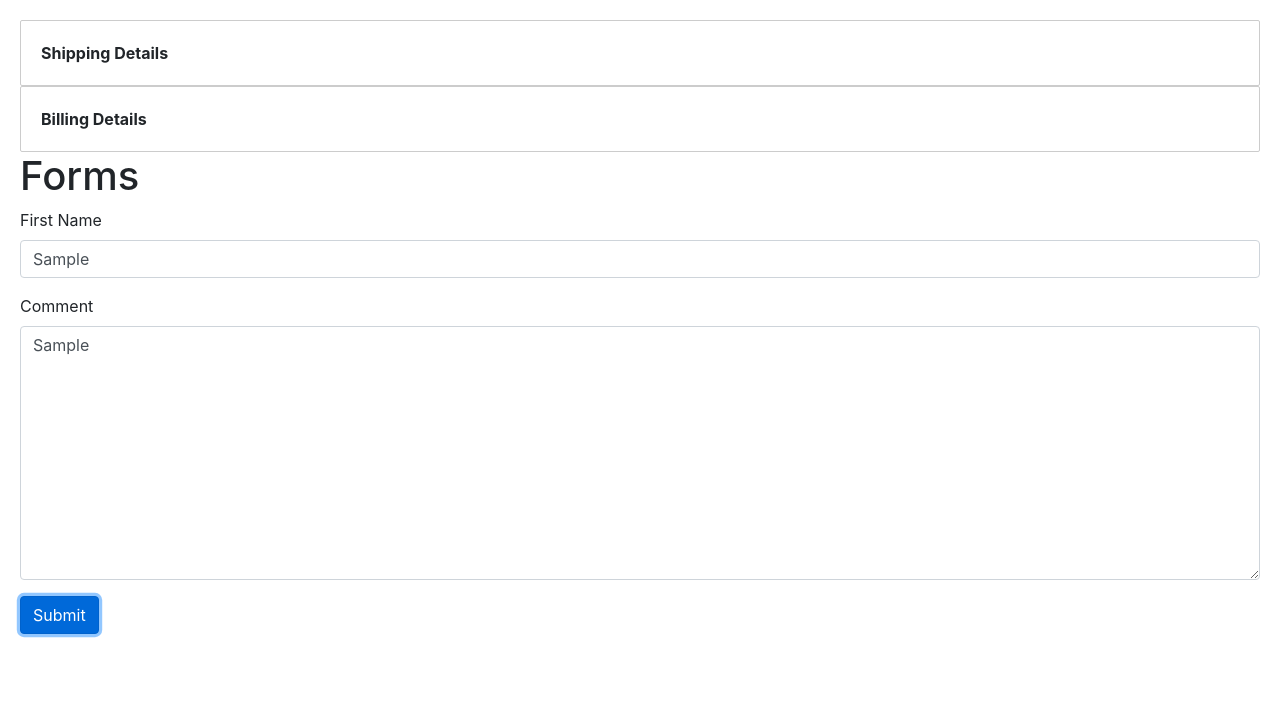
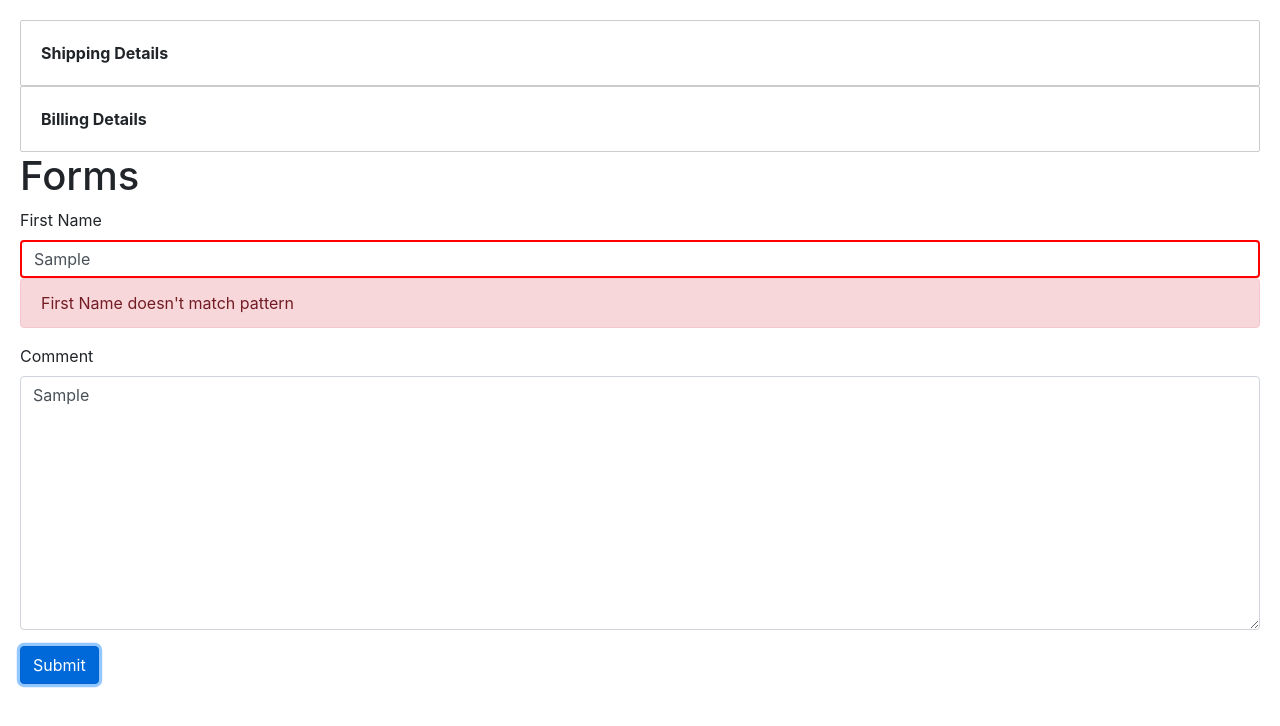
Before and after one commit to JessDF/Udemy-Angular-Course, an Angular app in the folder section7-template-driven-forms/: page / in a window 1280 px wide. Both pictures are taken after typing "Sample", "Sample" into the empty fields and a click on the button "Submit". Shown: the top 726 px of the page. Built offline with nearby package versions, Linux system fonts and the light colour scheme; some icons are missing.

Commit message:
Specific Validation Errors, Styling Invalid Input Fields, Clean templates, ngForm

```diff
--- a/section7-template-driven-forms/src/app/contact-form/contact-form.component.css
+++ b/section7-template-driven-forms/src/app/contact-form/contact-form.component.css
@@ -0,0 +1,3 @@
+.form-control.ng-touched.ng-invalid {
+    border: 2px solid red;
+}
--- a/section7-template-driven-forms/src/app/contact-form/contact-form.component.html
+++ b/section7-template-driven-forms/src/app/contact-form/contact-form.component.html
@@ -2,11 +2,35 @@
 #firstName="ngModel" sets the template variable
         When Angular sees this it sets the ngModel directive that is applied to this input field
 -->
-<form>
+<!-- No attributes <form> then angular atomatically adds the ngForm Directive - https://angular.io/api/forms/NgForm-->
+<form #f="ngForm" (ngSubmit)="submit(f)">
     <div class="form-group">
         <label for="firstName">First Name</label>
-        <input required ngModel name="firstName" #firstName="ngModel" (change)="log(firstName)" id="firstName" type="text" class="form-control">
-        <div class="alert alert-danger" *ngIf="firstName.touched && !firstName.valid">First name is required</div>
+         <input
+            required
+            minlength="4"
+            maxlength="10"
+            pattern="banana"
+            ngModel
+            name="firstName"
+            #firstName="ngModel"
+            (change)="log(firstName)"
+            id="firstName"
+            type="text"
+            class="form-control">
+        <div
+            class="alert alert-danger"
+            *ngIf="firstName.touched && !firstName.valid">
+            <div *ngIf="firstName.errors.required">
+                First name is required
+            </div>
+            <div *ngIf="firstName.errors.minlength">
+                First Name should be minimum {{firstName.errors.minlength.requiredLength}} characters
+            </div>
+            <div *ngIf="firstName.errors.pattern">
+                First Name doesn't match pattern
+            </div>
+        </div>
     </div>
     <div class="form-group">
         <label for="comment">Comment</label>
--- a/section7-template-driven-forms/src/app/contact-form/contact-form.component.ts
+++ b/section7-template-driven-forms/src/app/contact-form/contact-form.component.ts
@@ -11,4 +11,8 @@ export class ContactFormComponent {
     console.log(x)
   }
 
+  submit(f) {
+    console.log(f)
+  }
+
 }
```
